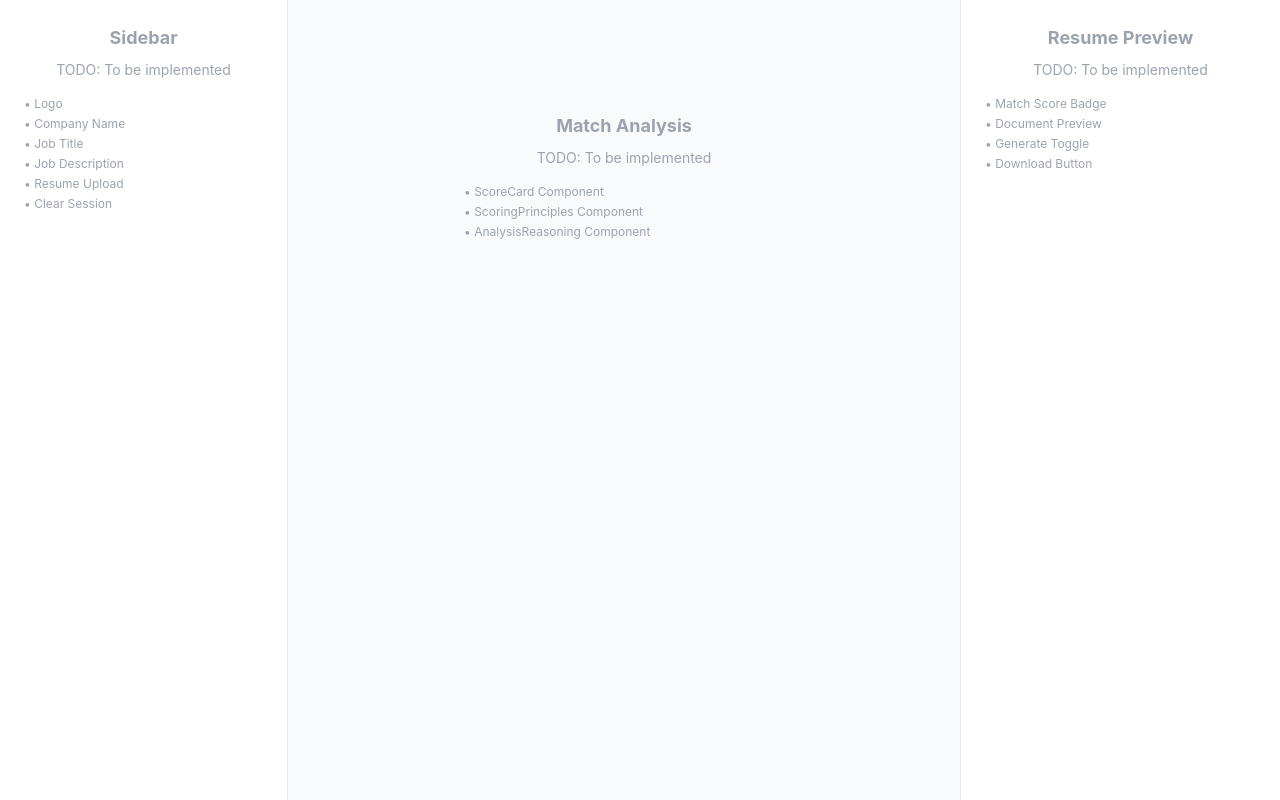
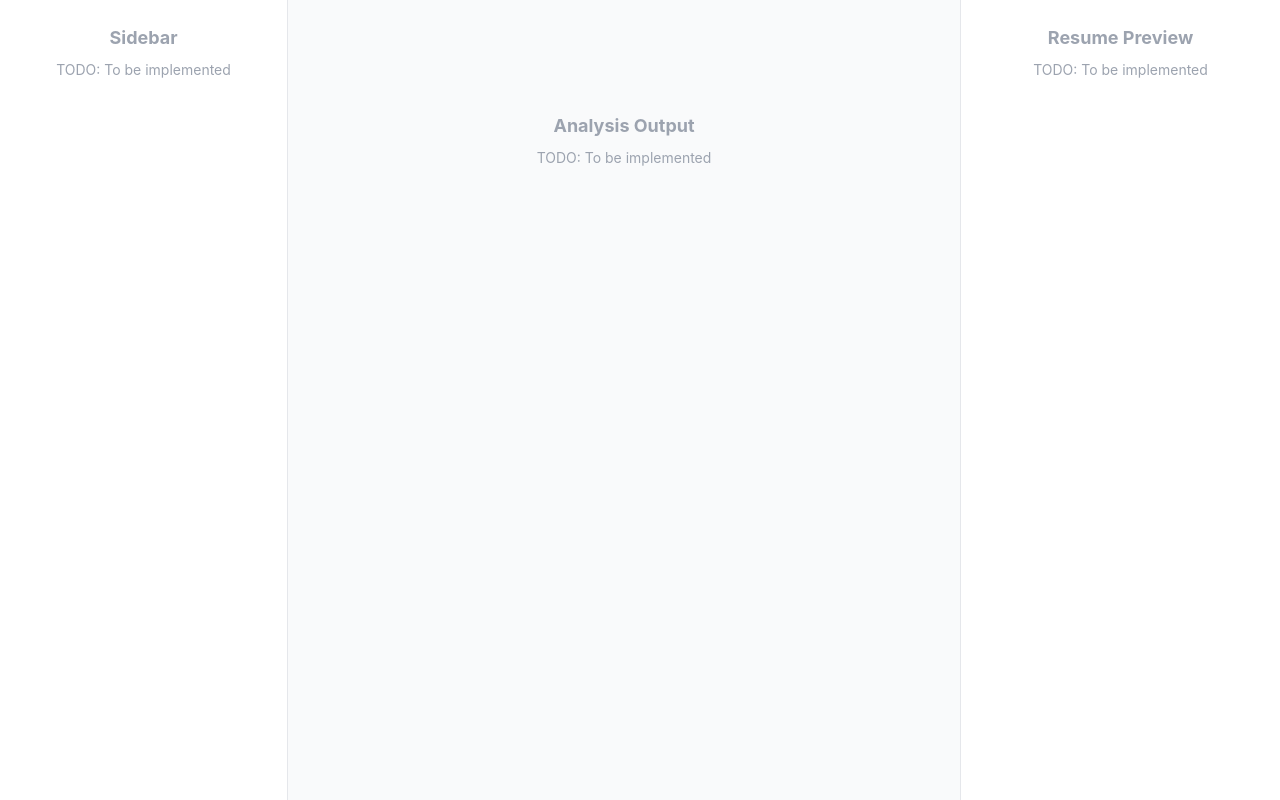
Before and after one commit to ResumAI-TPCC/ResumAI, a React (Vite) app in the folder frontend/: page / in a window 1280 px wide. Built offline with nearby package versions, Linux system fonts and the light colour scheme.

Commit message:
feat:resolve review issues

```diff
--- /dev/null
+++ b/frontend/src/components/AnalysisOutput.jsx
@@ -0,0 +1,12 @@
+function AnalysisOutput() {
+  return (
+    <main className="flex-1 p-8 bg-gray-50">
+      <div className="text-gray-400 text-center py-20">
+        <p className="font-bold text-lg mb-2">Analysis Output</p>
+        <p className="text-sm">TODO: To be implemented</p>
+      </div>
+    </main>
+  )
+}
+
+export default AnalysisOutput
--- a/frontend/src/components/MatchAnalysis.jsx
+++ /dev/null
@@ -1,19 +0,0 @@
-
-
-function MatchAnalysis() {
-  return (
-    <main className="flex-1 p-8 bg-gray-50">
-      <div className="text-gray-400 text-center py-20">
-        <p className="font-bold text-lg mb-2">Match Analysis</p>
-        <p className="text-sm">TODO: To be implemented</p>
-        <ul className="text-left text-xs mt-4 space-y-1 max-w-xs mx-auto">
-          <li>• ScoreCard Component</li>
-          <li>• ScoringPrinciples Component</li>
-          <li>• AnalysisReasoning Component</li>
-        </ul>
-      </div>
-    </main>
-  )
-}
-
-export default MatchAnalysis
--- a/frontend/src/components/ResumePreview.jsx
+++ b/frontend/src/components/ResumePreview.jsx
@@ -4,12 +4,6 @@ function ResumePreview() {
       <div className="text-gray-400 text-center">
         <p className="font-bold text-lg mb-2">Resume Preview</p>
         <p className="text-sm">TODO: To be implemented</p>
-        <ul className="text-left text-xs mt-4 space-y-1">
-          <li>• Match Score Badge</li>
-          <li>• Document Preview</li>
-          <li>• Generate Toggle</li>
-          <li>• Download Button</li>
-        </ul>
       </div>
     </aside>
   )
--- a/frontend/src/components/Sidebar.jsx
+++ b/frontend/src/components/Sidebar.jsx
@@ -4,14 +4,6 @@ function Sidebar() {
       <div className="text-gray-400 text-center">
         <p className="font-bold text-lg mb-2">Sidebar</p>
         <p className="text-sm">TODO: To be implemented</p>
-        <ul className="text-left text-xs mt-4 space-y-1">
-          <li>• Logo</li>
-          <li>• Company Name</li>
-          <li>• Job Title</li>
-          <li>• Job Description</li>
-          <li>• Resume Upload</li>
-          <li>• Clear Session</li>
-        </ul>
       </div>
     </aside>
   )
--- a/frontend/src/pages/ResumeAnalysisPage.jsx
+++ b/frontend/src/pages/ResumeAnalysisPage.jsx
@@ -1,5 +1,5 @@
 import Sidebar from '../components/Sidebar'
-import MatchAnalysis from '../components/MatchAnalysis'
+import AnalysisOutput from '../components/AnalysisOutput'
 import ResumePreview from '../components/ResumePreview'
 
 function ResumeAnalysisPage() {
@@ -9,7 +9,7 @@ function ResumeAnalysisPage() {
       <Sidebar />
 
       {/* Center analysis area */}
-      <MatchAnalysis />
+      <AnalysisOutput />
 
       {/* Right preview area */}
       <ResumePreview />
--- a/frontend/src/utils/api.js
+++ b/frontend/src/utils/api.js
@@ -6,11 +6,7 @@
  * - analyzeResume() - Analyze resume
  * - matchResumeWithJob() - Job matching
  * - optimizeResume() - Optimize and download
- * - saveSession() - Save session
- * - loadSession() - Load session
- * - clearSession() - Clear session
  */
 
-const API_BASE_URL = 'http://localhost:4000/api'
 
 // TODO: Implement API call functions
```
Also changed, not shown: 1 other file (tests, documents, lock files or other folders).
